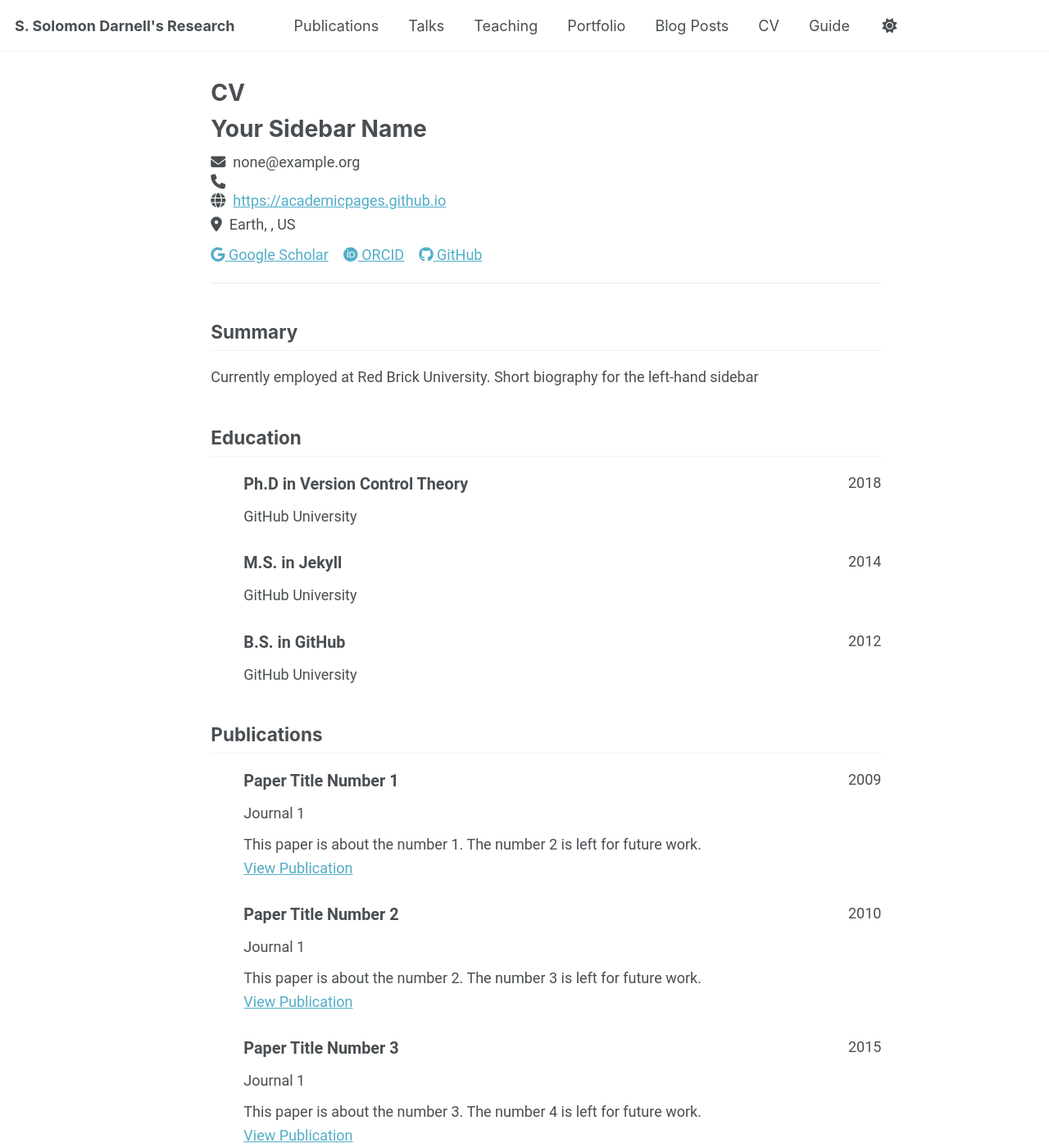
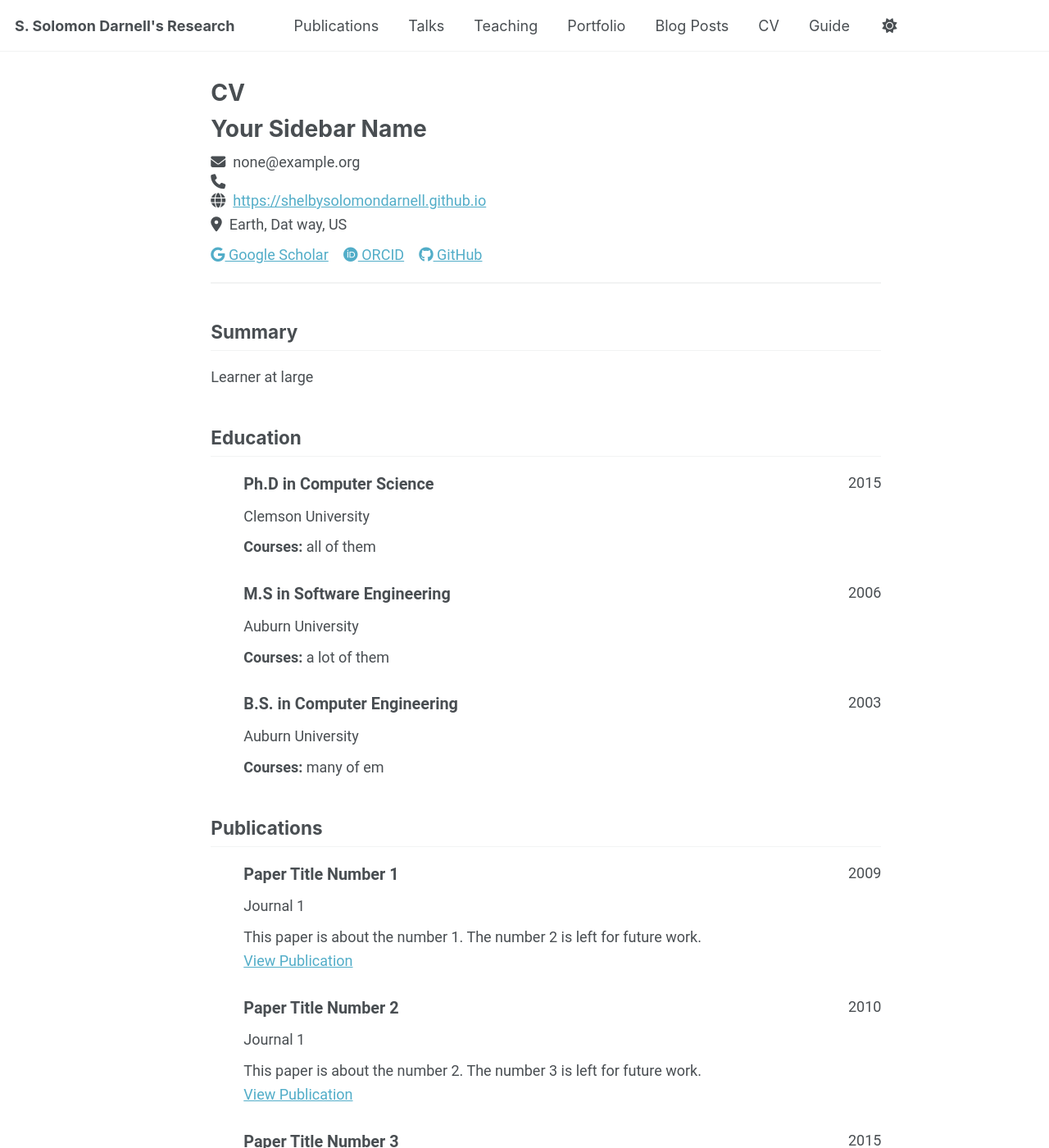
Before and after one commit to ShelbySolomonDarnell/shelbysolomondarnell.github.io, a Jekyll site: the page built from _pages/cv-json.md, in a window 1280 px wide and 1400 px high. Shown: the whole window at 82% size. Built offline with Jekyll 4.4.1, drawn with Linux system fonts in a browser that asks for light colours; a script bundle is joined from its source files by our own code; library files that are not in the unit come from our copies.

Commit message:
Update cv.json

```diff
--- a/_data/cv.json
+++ b/_data/cv.json
@@ -3,20 +3,20 @@
     "name": "Your Sidebar Name",
     "email": "none@example.org",
     "phone": "",
-    "website": "https://academicpages.github.io",
-    "summary": "Currently employed at Red Brick University. Short biography for the left-hand sidebar",
+    "website": "https://shelbysolomondarnell.github.io",
+    "summary": "Learner at large",
     "location": {
-      "address": "",
-      "postalCode": "",
+      "address": "Hotsville Mars",
+      "postalCode": "00900",
       "city": "Earth",
       "countryCode": "US",
-      "region": ""
+      "region": "Dat way"
     },
     "profiles": [
       {
         "network": "Google Scholar",
         "username": "",
-        "url": "https://scholar.google.com/citations?user=PS_CX0AAAAAJ"
+        "url": "https://scholar.google.com/citations?user=UgQjoGsAAAAJ"
       },
       {
         "network": "ORCID",
@@ -25,39 +25,39 @@
       },
       {
         "network": "GitHub",
-        "username": "academicpages",
-        "url": "https://github.com/academicpages"
+        "username": "shelbysolomondarnell",
+        "url": "https://github.com/shelbysolomondarnell"
       }
     ]
   },
   "work": [],
   "education": [
     {
-      "institution": "GitHub University",
-      "area": "Ph.D in Version Control Theory",
-      "studyType": "",
-      "startDate": "",
-      "endDate": "2018",
+      "institution": "Clemson University",
+      "area": "Ph.D in Computer Science",
+      "studyType": "Affective Computing",
+      "startDate": "2009",
+      "endDate": "2015",
       "gpa": null,
-      "courses": []
+      "courses": ["all of them"]
     },
     {
-      "institution": "GitHub University",
-      "area": "M.S. in Jekyll",
-      "studyType": "",
-      "startDate": "",
-      "endDate": "2014",
+      "institution": "Auburn University",
+      "area": "M.S in Software Engineering",
+      "studyType": "Artificial Intelligence",
+      "startDate": "2003",
+      "endDate": "2006",
       "gpa": null,
-      "courses": []
+      "courses": ["a lot of them"]
     },
     {
-      "institution": "GitHub University",
-      "area": "B.S. in GitHub",
-      "studyType": "",
-      "startDate": "",
-      "endDate": "2012",
+      "institution": "Auburn University",
+      "area": "B.S. in Computer Engineering",
+      "studyType": "normal",
+      "startDate": "2000",
+      "endDate": "2003",
       "gpa": null,
-      "courses": []
+      "courses": ["many of em"]
     }
   ],
   "skills": [],
```
